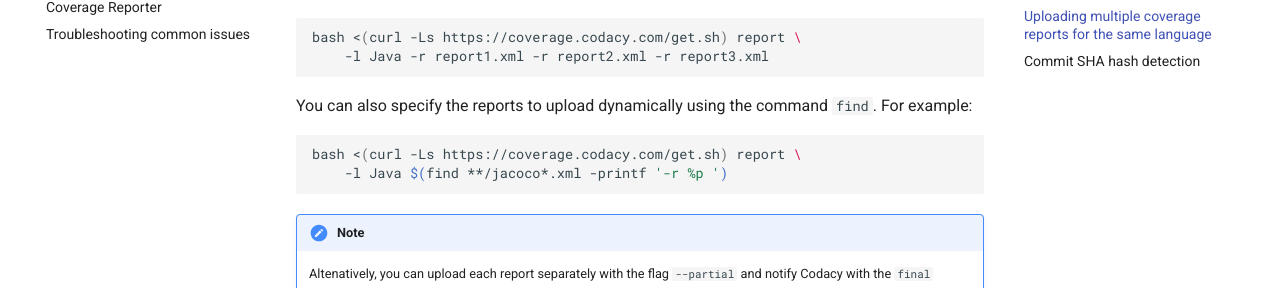
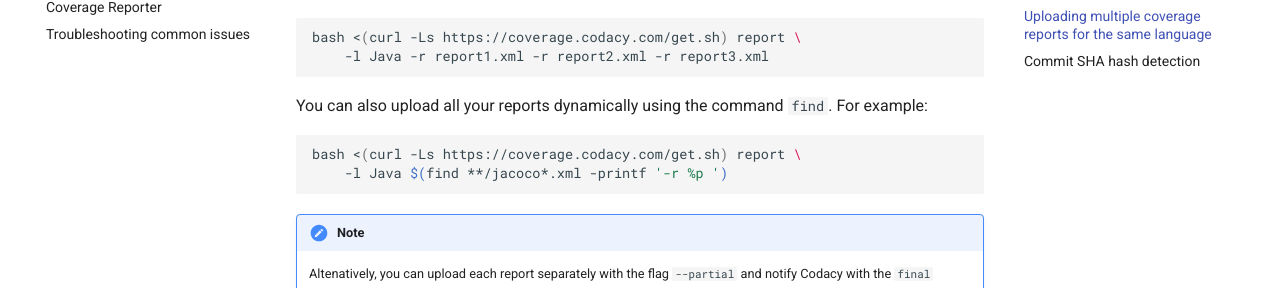
Before and after one commit to codacy/codacy-coverage-reporter, an MkDocs documentation site: the page built from docs/index.md, in a window 1280 px wide and 900 px high, scrolled down 2999 px. Shown: the part 164-452 px from the top of the window. Built offline with MkDocs 1.6.1 and Material for MkDocs 9.7.7, drawn with Linux system fonts in a browser that asks for light colours.

Commit message:
style: Clarify that command allows uploading *all* reports

````diff
--- a/docs/index.md
+++ b/docs/index.md
@@ -154,7 +154,7 @@
     -l Java -r report1.xml -r report2.xml -r report3.xml
 ```
 
-You can also specify the reports to upload dynamically using the command `find`. For example:
+You can also upload all your reports dynamically using the command `find`. For example:
 
 ```bash
 bash <(curl -Ls https://coverage.codacy.com/get.sh) report \
````
